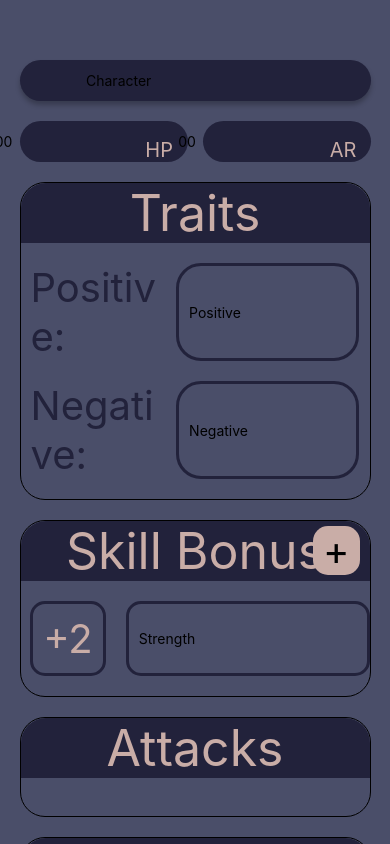
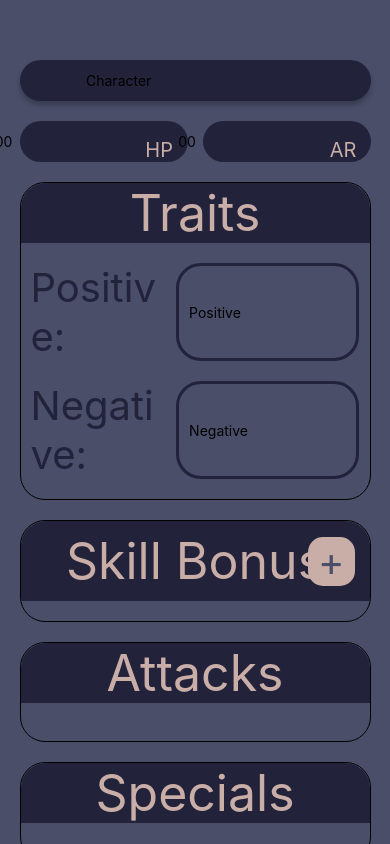
Before and after one commit to mattlee24/DandDApp, a React Native app: screen / in a window 390 px wide. Built offline with nearby package versions, Linux system fonts and the light colour scheme.

Commit message:
Skills Section Complete

```diff
--- a/Screens/CharacterScreen.js
+++ b/Screens/CharacterScreen.js
@@ -2,6 +2,7 @@ import { useEffect, useState } from 'react';
 import { StyleSheet, Text, View, TextInput, ScrollView, Alert, Touchable, TouchableOpacity } from 'react-native';
 import AsyncStorage from '@react-native-async-storage/async-storage';
 import colors from '../colors';
+import { Ionicons } from '@expo/vector-icons';
 
 const CharacterScreen = () => {
 
@@ -10,20 +11,14 @@ const CharacterScreen = () => {
   const [ armour, setArmour ] = useState('00');
   const [ positiveTrait, setPositiveTrait ] = useState('Positive');
   const [ negativeTrait, setNegativeTrait ] = useState('Negative');
-  const [ skillsData, setSkillsData ] = useState({
-    "1" :{
-      "name": "Strength",
-      "number": "+2",
-      "id": "1"
-    },
-  })
+  const [ skillsData, setSkillsData ] = useState({})
 
   useEffect(() => {
 
     const getCharacterData = async () => {
       let values;
       try {
-        values = await AsyncStorage.multiGet(['Name', 'Health', 'Armour', 'Positive', 'Negative'])
+        values = await AsyncStorage.multiGet(['Name', 'Health', 'Armour', 'Positive', 'Negative', 'Skills'])
 
         if (values[0][1] != null) {
           setName(values[0][1])
@@ -43,6 +38,10 @@ const CharacterScreen = () => {
 
         if (values[4][1] != null ) {
           setNegativeTrait(values[4][1])
+        }
+
+        if (values[5][1] != null ) {
+          setSkillsData(JSON.parse(values[5][1]))
         }
 
       } catch (e) {
@@ -92,21 +91,31 @@ const CharacterScreen = () => {
     }
   }
 
-  const editSkillData = (id, text) => {
-    skillsData[id].name = text
-    console.log(skillsData)
+  const updateSkillDataStorage = async () => {
+    try {
+      await AsyncStorage.setItem('Skills', JSON.stringify(skillsData))
+    } catch (e) {
+      console.log('Error:',e)
+    }
   }
 
   const addSkillsData = () => {
-    const skillsDataEdited = skillsData;
-    id = Object.keys(skillsDataEdited).length;
+    let id = Object.keys(skillsData).length;
     id = id + 1;
-    skillsDataEdited[id] =  {
-        id: id,
-        name: "test",
-        number: "+1",
+    setSkillsData({ ...skillsData,
+      [id] :{
+        "name": "Edit",
+        "number": "+0",
+        "id": id
       }
-    setSkillsData(skillsDataEdited);
+    })
+  }
+
+  const deleteItemFromSkillStorage = async (id) => {
+    let editData = skillsData;
+    delete editData[id]
+    setSkillsData({...editData})
+    await AsyncStorage.setItem('Skills', JSON.stringify(skillsData))
   }
 
     return (
@@ -201,7 +210,7 @@ const CharacterScreen = () => {
             </View>
           </View>
           <View style={styles.skillBonus}>
-            <View style={styles.traitsTitle}>
+            <View style={styles.skillsTitle}>
               <Text style={styles.textColor}>Skill Bonus</Text>
               <TouchableOpacity style={styles.addSkillButton} onPress={() => {addSkillsData()}}>
                 <Text style={styles.addButton}>+</Text>
@@ -215,21 +224,48 @@ const CharacterScreen = () => {
                   style={styles.singleSkillView}
                 >
                   <View style={styles.skillAmount}>
-                    <Text style={styles.skillAmountText}>{index.number}</Text>
-                  </View>
                     <TextInput
-                    style={styles.skillName}
                       color={colors.Brown}
                       fontSize={40}
                       cursorColor={colors.Brown}
                       autoCapitalize="none"
+                      keyboardType="phone-pad"
+                      keyboardAppearance="dark"
+                      value={skillsData[index.id].number}
+                      onChangeText={(text) => setSkillsData({ ...skillsData,
+                        [index.id] :{
+                          "name": index.name,
+                          "number": text,
+                          "id": index.id
+                        }
+                      })}
+                      onEndEditing={() => updateSkillDataStorage()}
+                      textAlign={'left'}
+                    />
+                  </View>
+                  <View style={styles.skillNameView}>
+                    <TextInput
+                      color={colors.Brown}
+                      fontSize={30}
+                      cursorColor={colors.Brown}
+                      autoCapitalize="none"
                       keyboardType="ascii-capable"
                       keyboardAppearance="dark"
-                    value={index.name}
-                    onChangeText={(text) => editSkillData(index.id, text)}
-                    // onEndEditing={() => {setNegativeStorage()}}
+                      value={skillsData[index.id].name}
+                        onChangeText={(text) => setSkillsData({ ...skillsData,
+                          [index.id] :{
+                            "name": text,
+                            "number": index.number,
+                            "id": index.id
+                          }
+                        })}
+                      onEndEditing={() => updateSkillDataStorage()}
                       textAlign={'left'}
                     />
+                  </View>
+                  <TouchableOpacity style={styles.skillDeleteBtnView} onPress={() => deleteItemFromSkillStorage(index.id)}>
+                    <Ionicons style={styles.skillDeleteBtn} name="trash-bin"></Ionicons>
+                  </TouchableOpacity>
                 </View>
                 )
               })}
@@ -348,48 +384,73 @@ const styles = StyleSheet.create({
     width: '90%',
     borderWidth: 1,
     height: 'auto',
-    minHeight: 100
+    minHeight: 100,
+  },
+  skillsTitle: {
+    backgroundColor: colors.Navy,
+    color: colors.Brown,
+    width: '100%',
+    borderTopRightRadius: 25,
+    borderTopLeftRadius: 25,
+    alignItems: 'center',
+    marginBottom: 20,
+    paddingVertical: 10
   },
   skillContent: {
     width: '100%',
-    paddingLeft: 10,
+    paddingHorizontal: 20
   },
   addSkillButton: {
     position: 'absolute',
     right: 0,
     top: 0,
-    marginRight: 10,
-    marginTop: 5,
+    marginRight: 15,
+    marginTop: 16,
     backgroundColor: colors.Brown,
     paddingHorizontal: 10,
     borderRadius: 15,
   },
   addButton: {
-    fontSize: 40
+    fontSize: 40,
+    color: colors.Blue,
   },
   singleSkillView: {
     width: '100%',
     flexDirection: 'row',
     height: 'auto',
-    marginVertical: 20,
-    justifyContent: 'center'
+    marginBottom: 20,
+    justifyContent: 'center',
   },
   skillAmount: {
     borderWidth: 3,
     borderRadius: 15,
     borderColor: colors.Navy,
-    padding: 10
+    padding: 5,
+    width: '25%',
+    justifyContent: 'center',
+    alignItems: 'center'
   },
-  skillName: {
+  skillNameView: {
     borderWidth: 3,
     borderRadius: 15,
-    marginLeft: 20,
     borderColor: colors.Navy,
-    padding: 10
+    padding: 5,
+    width: '50%',
+    marginLeft: 10,
+    justifyContent: 'center',
+    alignItems: 'center'
   },
-  skillAmountText: {
+  skillDeleteBtnView: {
+    justifyContent: 'center',
+    marginLeft: 10,
+    borderWidth: 3,
+    padding: 10,
+    borderRadius: 25,
+    borderColor: colors.Navy
+  },
+  skillDeleteBtn: {
     fontSize: 40,
-    color: colors.Brown
+    color: colors.Red
   },
   inventory: {
     marginTop: 20,
--- a/colors.js
+++ b/colors.js
@@ -3,5 +3,6 @@ export default {
     Brown: '#c9ada7',
     Purple: '#9a8c98',
     Blue: '#4a4e69',
-    Navy: '#22223b'
+    Navy: '#22223b',
+    Red: '#e56b6f'
 }
--- a/package.json
+++ b/package.json
@@ -9,6 +9,7 @@
     "web": "expo start --web"
   },
   "dependencies": {
+    "@expo/vector-icons": "^13.0.0",
     "@react-native-async-storage/async-storage": "~1.17.3",
     "@react-navigation/native": "^6.1.2",
     "@react-navigation/native-stack": "^6.9.8",
```
Also changed, not shown: 1 other file (tests, documents, lock files or other folders). Lines whose indentation alone changed are shown as unchanged.
